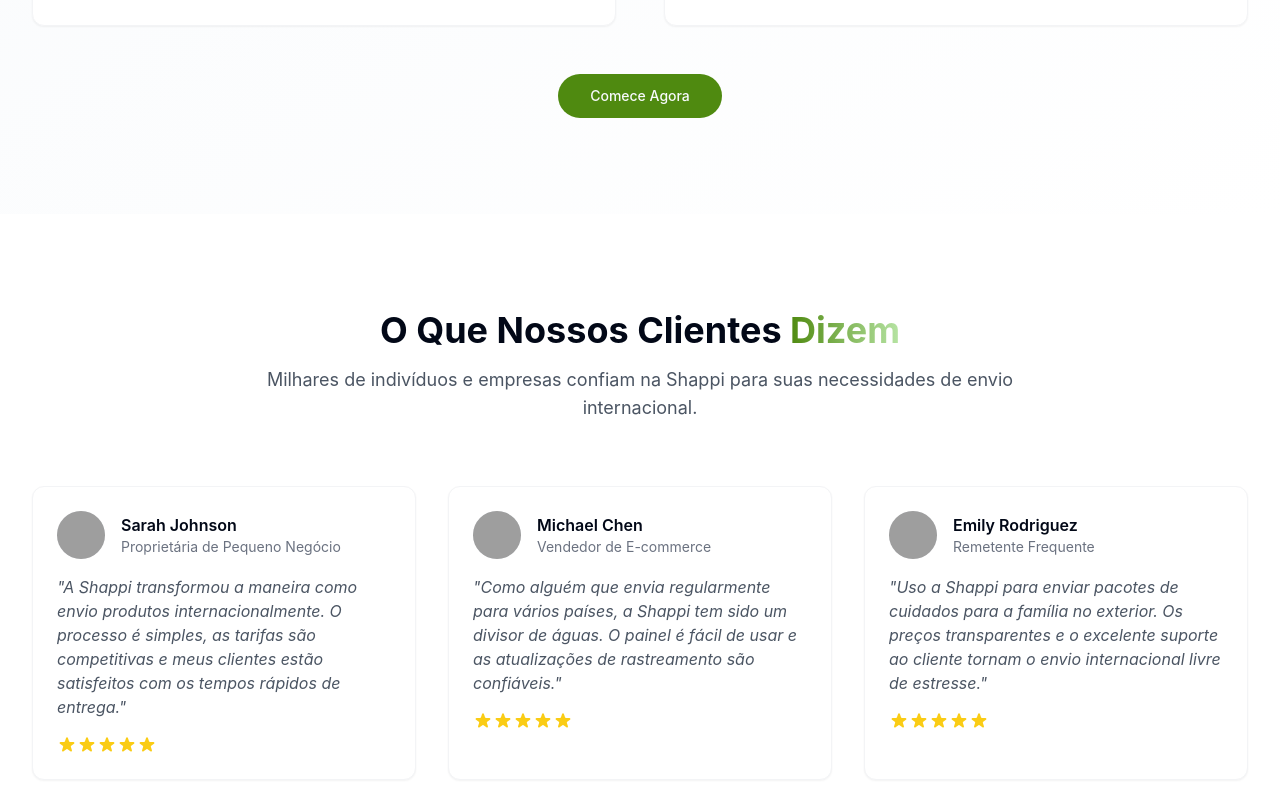
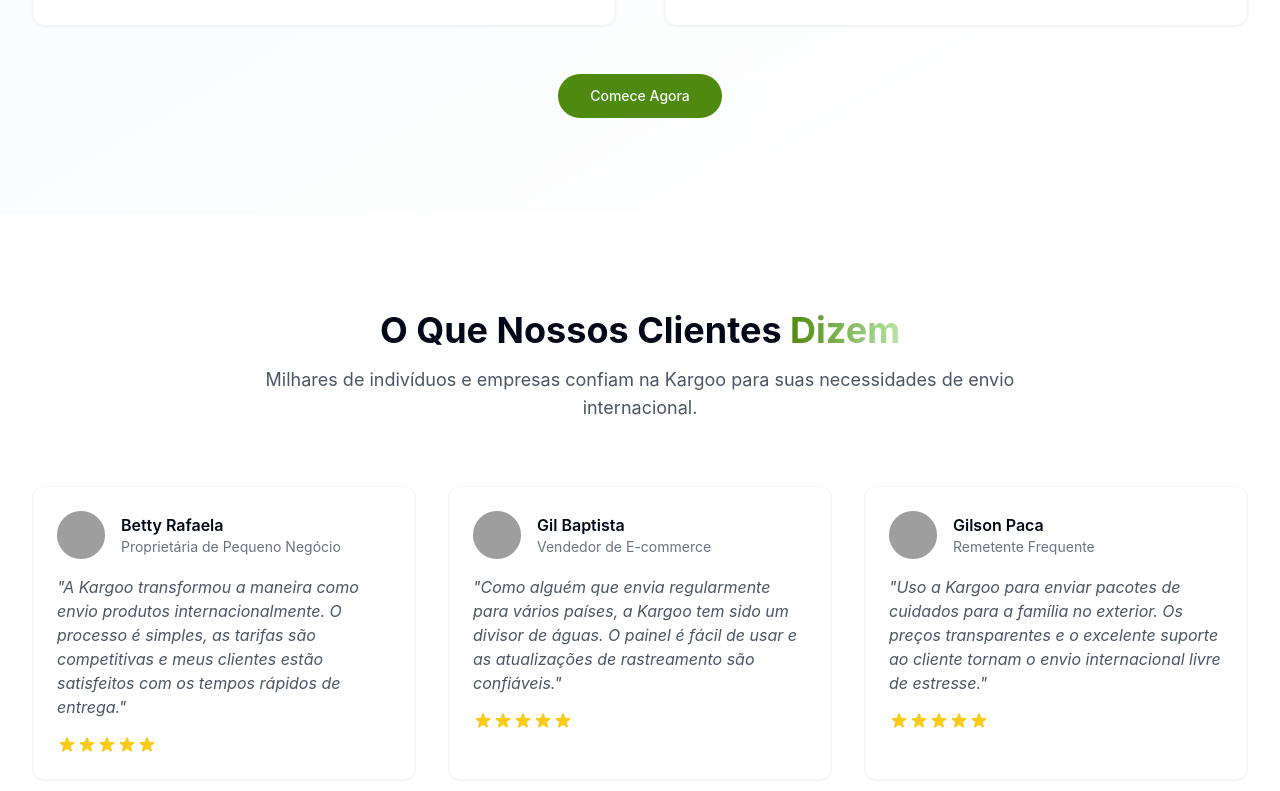
Before and after one commit to Gilpac/ka, a React (Vite) app: page / in a window 1280 px wide. Shown: the part 2259-3050 px from the top of the page. Built offline with nearby package versions, Linux system fonts and the light colour scheme; grey boxes are pictures that could not be loaded.

Commit message:
Alterações nas testemunhas

```diff
--- a/src/components/HowItWorksSection.tsx
+++ b/src/components/HowItWorksSection.tsx
@@ -5,7 +5,7 @@ const steps = [
   {
     number: "01",
     title: "Crie uma conta",
-    description: "Crie uma conta gratuita Shappi em apenas alguns minutos. Sem taxas de assinatura ou compromissos necessários."
+    description: "Crie uma conta gratuita na Kargoo em apenas alguns minutos. Sem taxas de assinatura ou compromissos necessários."
   },
   {
     number: "02",
@@ -50,7 +50,8 @@ const HowItWorksSection = () => {
         </div>
 
         <div className="text-center">
-          <Button size="lg" className="bg-shappi-green hover:bg-shappi-green/90 rounded-full px-8 btn-hover-effect">
+          <Button size="lg" className="bg-shappi-green hover:bg-shappi-green/90 rounded-full px-8 btn-hover-effect"
+          >
             Comece Agora
           </Button>
         </div>
--- a/src/components/TestimonialsSection.tsx
+++ b/src/components/TestimonialsSection.tsx
@@ -3,21 +3,21 @@ import { Card, CardContent } from '@/components/ui/card';
 
 const testimonials = [
   {
-    name: "Sarah Johnson",
+    name: "Betty Rafaela",
     title: "Proprietária de Pequeno Negócio",
-    content: "A Shappi transformou a maneira como envio produtos internacionalmente. O processo é simples, as tarifas são competitivas e meus clientes estão satisfeitos com os tempos rápidos de entrega.",
+    content: "A Kargoo transformou a maneira como envio produtos internacionalmente. O processo é simples, as tarifas são competitivas e meus clientes estão satisfeitos com os tempos rápidos de entrega.",
     image: "/placeholder.svg"
   },
   {
-    name: "Michael Chen",
+    name: "Gil Baptista",
     title: "Vendedor de E-commerce",
-    content: "Como alguém que envia regularmente para vários países, a Shappi tem sido um divisor de águas. O painel é fácil de usar e as atualizações de rastreamento são confiáveis.",
+    content: "Como alguém que envia regularmente para vários países, a Kargoo tem sido um divisor de águas. O painel é fácil de usar e as atualizações de rastreamento são confiáveis.",
     image: "/placeholder.svg"
   },
   {
-    name: "Emily Rodriguez",
+    name: "Gilson Paca",
     title: "Remetente Frequente",
-    description: "Uso a Shappi para enviar pacotes de cuidados para a família no exterior. Os preços transparentes e o excelente suporte ao cliente tornam o envio internacional livre de estresse.",
+    description: "Uso a Kargoo para enviar pacotes de cuidados para a família no exterior. Os preços transparentes e o excelente suporte ao cliente tornam o envio internacional livre de estresse.",
     image: "/placeholder.svg"
   }
 ];
@@ -31,7 +31,7 @@ const TestimonialsSection = () => {
             O Que Nossos Clientes <span className="gradient-text">Dizem</span>
           </h2>
           <p className="text-lg text-gray-600">
-            Milhares de indivíduos e empresas confiam na Shappi para suas necessidades de envio internacional.
+            Milhares de indivíduos e empresas confiam na Kargoo para suas necessidades de envio internacional.
           </p>
         </div>
 
```
